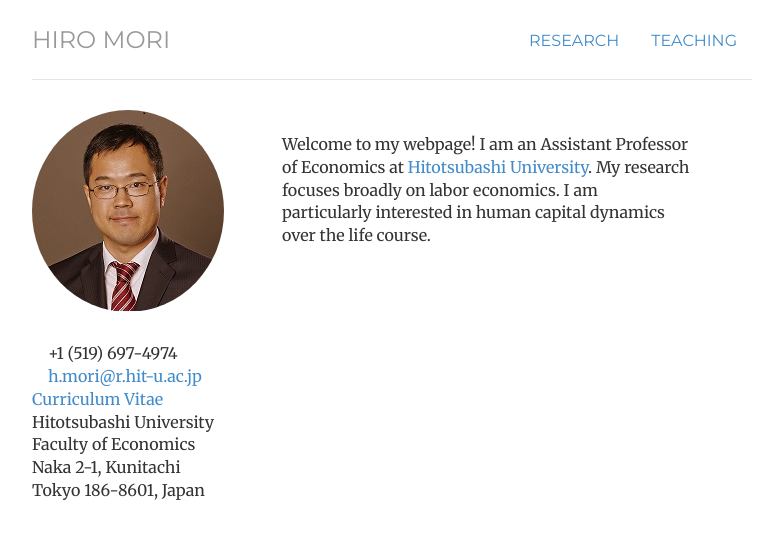
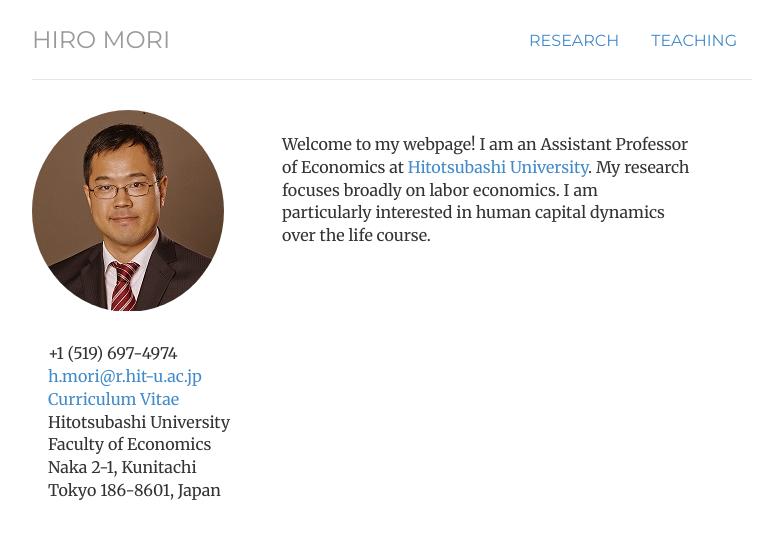
Before and after one commit to morihiroaki/morihiroaki.github.io, a Jekyll site: the page built from index.html, in a window 1280 px wide. Shown: the top 539 px of the page, without its empty margins (248-1015 px from the left). Built offline with Jekyll 4.4.1, drawn with Linux system fonts in a browser that asks for light colours.

Commit message:
Update index.html

```diff
--- a/index.html
+++ b/index.html
@@ -22,16 +22,16 @@ description:
                     <br>
                     <div class="contact-item">
                       <div class="icon pull-left text-left"><span class="fa fa-file-text-o fa-fw"></span></div>
-                      <div class="description pull-left"><a href="/files/cv_mori.pdf" id="cv_link1" class="tracked-link" data-label="CV">  Curriculum Vitae</a></div>
+                      <div class="description pull-left"><span style="margin-right: 1em;"></span><a href="/files/cv_mori.pdf" id="cv_link1" class="tracked-link" data-label="CV">  Curriculum Vitae</a></div>
                     </div>
                     <br>
                     <div class="contact-item">
                       <div class="icon pull-left text-left"><span class="fa fa-map-marker fa-fw"></span></div>
                       <div class="description pull-left">
-                      Hitotsubashi University<br>
-                      Faculty of Economics<br>
-                      Naka 2-1, Kunitachi<br>
-                      Tokyo 186-8601, Japan
+                      <span style="margin-right: 1em;"></span> Hitotsubashi University<br>
+                      <span style="margin-right: 1em;"></span> Faculty of Economics<br>
+                      <span style="margin-right: 1em;"></span> Naka 2-1, Kunitachi<br>
+                      <span style="margin-right: 1em;"></span> Tokyo 186-8601, Japan
                       </div>
                     </div>
                  </div>
```
